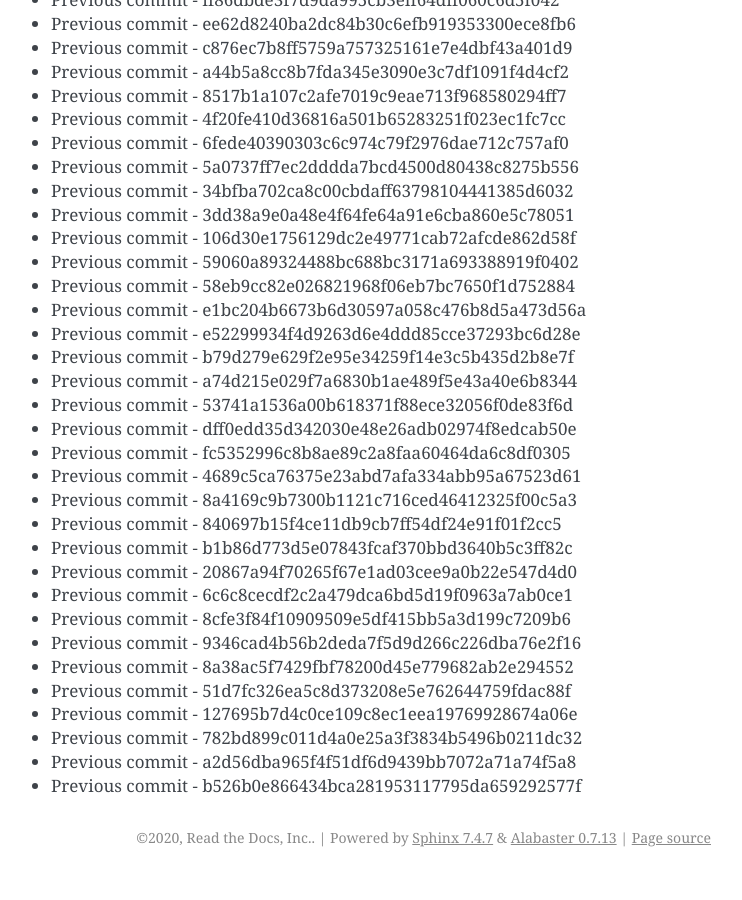
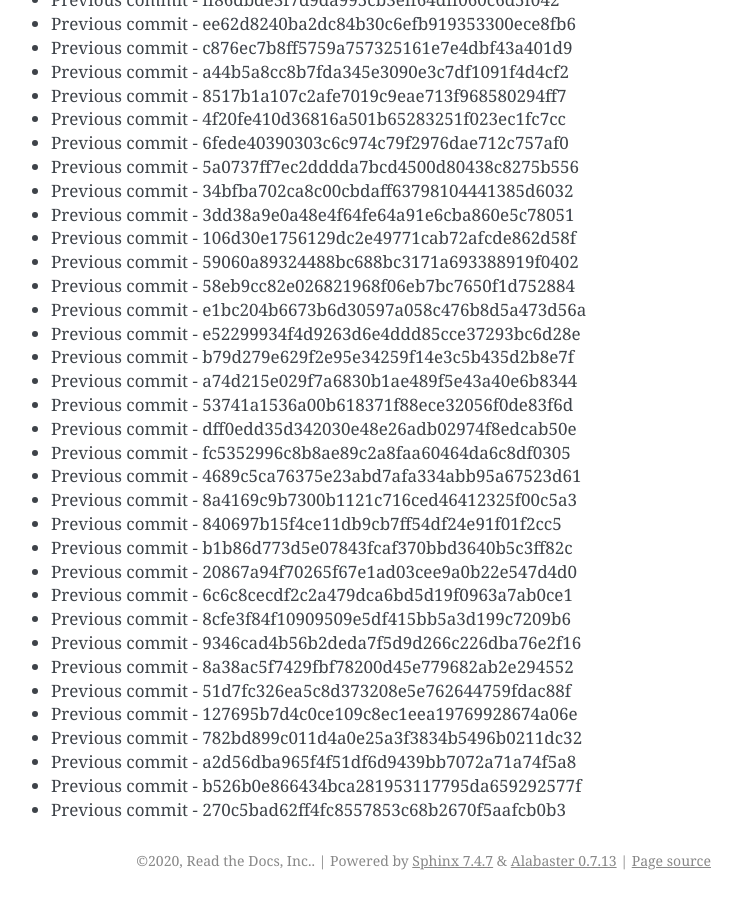
Before and after one commit to readthedocs/rtd-git-stresstest, a Sphinx documentation site: the page built from docs/updates.rst, in a window 1280 px wide and 900 px high, scrolled down 103172 px. Shown: the whole window, without its empty margins (399-1141 px from the left). Built offline with Sphinx 7.4.7, drawn with Linux system fonts in a browser that asks for light colours; before the commit the page ends 104049 px from its top, so only the background shows below that.

Commit message:
Generating commit from previous: 270c5bad62ff4fc8557853c68b2670f5aafcb0b3

```diff
--- a/docs/updates.rst
+++ b/docs/updates.rst
@@ -4367,3 +4367,4 @@ It can be tested for any performance characteristics.
 * Previous commit - 782bd899c011d4a0e25a3f3834b5496b0211dc32
 * Previous commit - a2d56dba965f4f51df6d9439bb7072a71a74f5a8
 * Previous commit - b526b0e866434bca281953117795da659292577f
+* Previous commit - 270c5bad62ff4fc8557853c68b2670f5aafcb0b3
```
